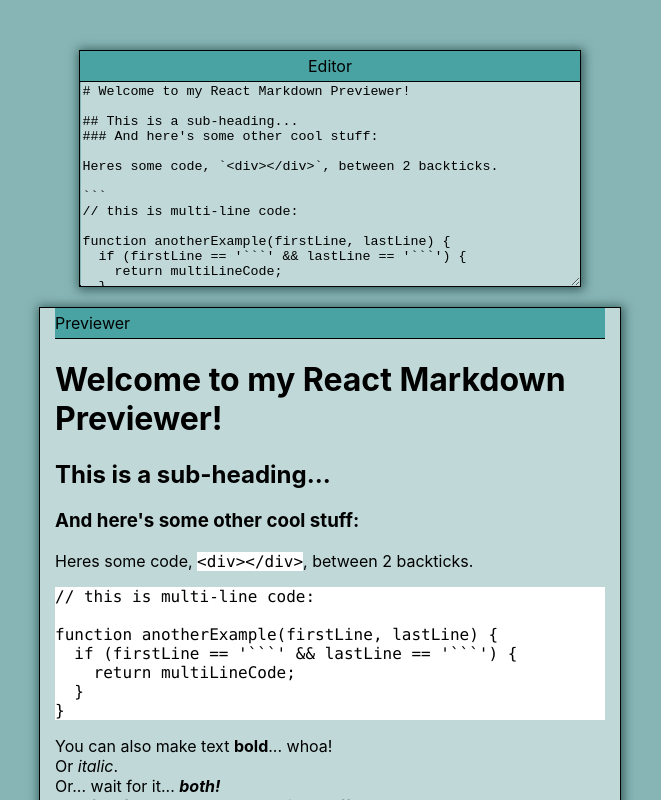
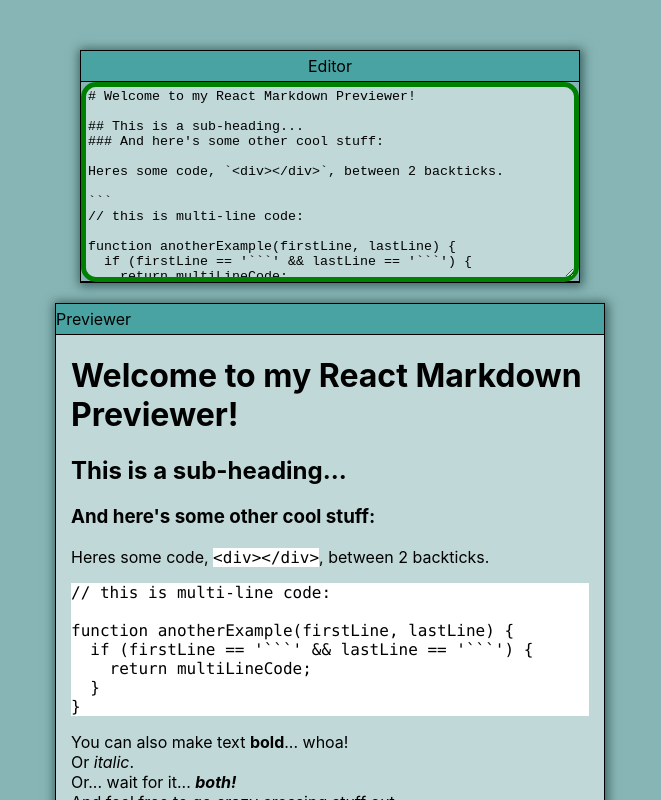
Before and after one commit to manuel12/markdown-previewer, a React (Create React App) app: page / in a window 1280 px wide. Shown: the top 800 px of the page, without its empty margins (310-971 px from the left). Built offline with nearby package versions, Linux system fonts and the light colour scheme.

Commit message:
Added box-sizing: border-box to all elements. Added border to textarea. Added css style classes.

```diff
--- a/src/App.css
+++ b/src/App.css
@@ -1,3 +1,7 @@
+* {
+  box-sizing: border-box;
+}
+
 .App {
   text-align: center;
 }
@@ -24,10 +28,11 @@
 
 textarea {
   height: 200px;
-  width: 99%;
+  width: 100%;
   background-color: #c0d8d8;
   margin-bottom: -5px;
-  border: none;
+  border: 5px solid green !important;
+  border-radius: 15px;
   outline: none;
 }
 
@@ -36,7 +41,7 @@
   background-color: #c0d8d8;
   margin: auto;
   width: 550px;
-  padding: 0 15px;
+
   border: 1px solid black;
   box-shadow: 1px 1px 10px 2px #3a5f5f;
 }
@@ -73,4 +78,24 @@
 .preview-area {
   width: 100%;
   height: 100%;
+  padding: 0 15px;
 }
+
+.heading-styles {
+  border: 3px solid #999;
+  border-radius: 10px;
+  padding: 3px;
+}
+
+.container-styles {
+  border: 4px solid darkgray;
+  border-radius: 15px;
+  box-shadow: 0 10px #999;
+}
+
+.button-styles {
+  border: 2px solid #999;
+  border-radius: 50px;
+  box-shadow: 0 7px #999;
+  cursor: pointer;
+}
```
